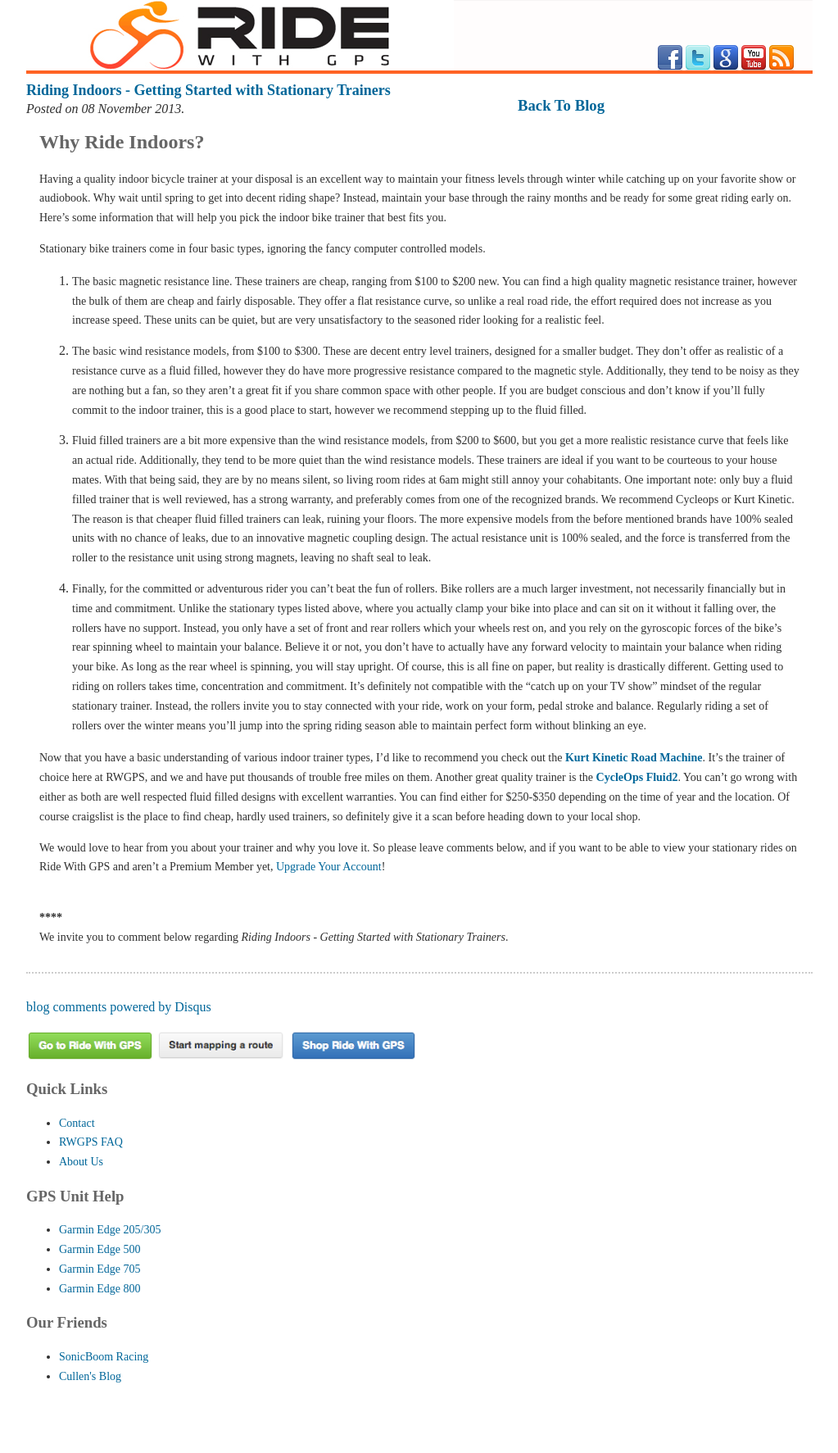
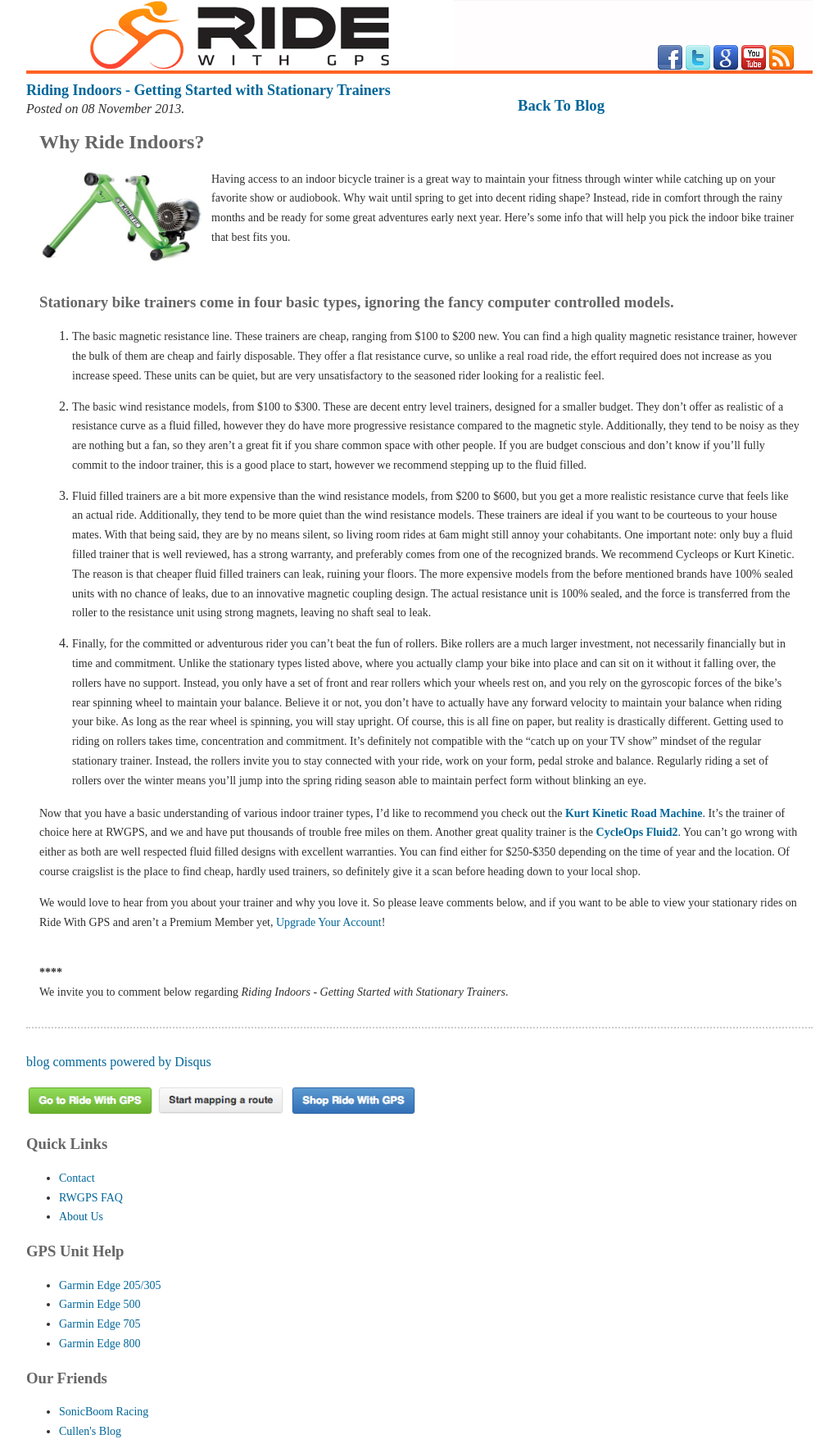
Before and after one commit to kingcu/blog.ridewithgps.com, a Jekyll site: the page built from _posts/2013-11-08-Indoor-Bike-Trainers.markdown, in a window 1280 px wide. Shown: the whole page at 82% size, without its empty margins (128-1151 px from the left). Built offline with Jekyll 4.4.1, drawn with Linux system fonts in a browser that asks for light colours; nearby versions of some CDN libraries; some web fonts are replaced; Markdown is read by kramdown in place of the engine named in the settings; comment, search, counter and statistics services are not loaded; before the commit the page ends 1706 px from its top, so only the background shows below that.

Commit message:
added picture, fixed formatting

```diff
--- a/_posts/2013-11-08-Indoor-Bike-Trainers.markdown
+++ b/_posts/2013-11-08-Indoor-Bike-Trainers.markdown
@@ -4,9 +4,12 @@
 ---
 <h2>Why Ride Indoors?</h2>
 
-Having a quality indoor bicycle trainer at your disposal is an excellent way to maintain your fitness levels through winter while catching up on your favorite show or audiobook.  Why wait until spring to get into decent riding shape?  Instead, maintain your base through the rainy months and be ready for some great riding early on.  Here's some information that will help you pick the indoor bike trainer that best fits you.
+<img src="/images/kurt_kinetic.jpg" style="width:200px;float:left;margin-right:10px;"/>
+Having access to an indoor bicycle trainer is a great way to maintain your fitness through winter while catching up on your favorite show or audiobook.  Why wait until spring to get into decent riding shape?  Instead, ride in comfort through the rainy months and be ready for some great adventures early next year.  Here's some info that will help you pick the indoor bike trainer that best fits you.
 
-Stationary bike trainers come in four basic types, ignoring the fancy computer controlled models.
+<br>
+
+<h3>Stationary bike trainers come in four basic types, ignoring the fancy computer controlled models.</h3>
 
 1. The basic magnetic resistance line.  These trainers are cheap, ranging from $100 to $200 new.  You can find a high quality magnetic resistance trainer, however the bulk of them are cheap and fairly disposable.  They offer a flat resistance curve, so unlike a real road ride, the effort required does not increase as you increase speed.  These units can be quiet, but are very unsatisfactory to the seasoned rider looking for a realistic feel.
 
```
Also changed, not shown: images/kurt_kinetic.jpg (added).
